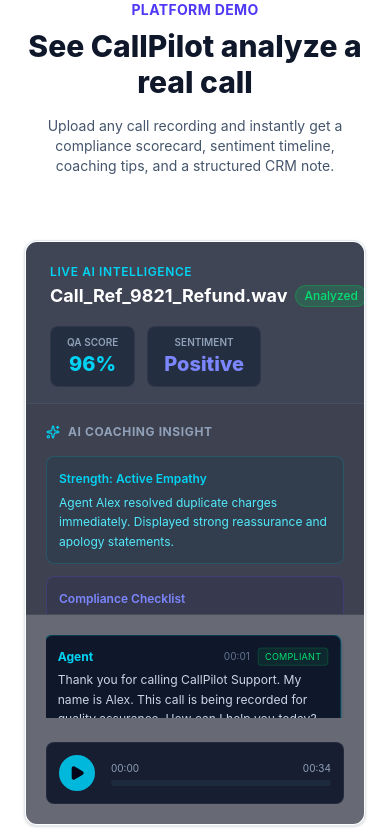
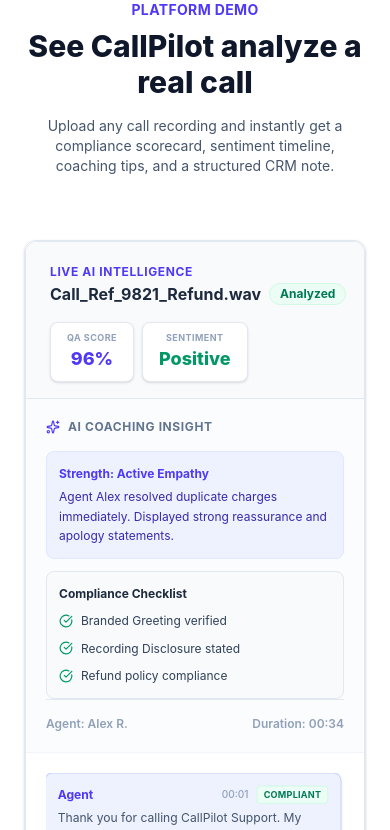
Before and after one commit to omaralizue-droid/callapp, a Next.js app: page / in a window 390 px wide. Shown: the part 1156-1986 px from the top of the page. Built offline with nearby package versions, Linux system fonts and the light colour scheme.

Commit message:
Fix dashboard loading transition flicker, rebrand InteractiveDemo player to light, and add global input overrides to resolve hardcoded dark colors

```diff
--- a/components/landing/InteractiveDemo.tsx
+++ b/components/landing/InteractiveDemo.tsx
@@ -84,7 +84,6 @@
     }
   }, [isPlaying])
 
-  // Dynamically compute active segment ID during rendering
   const matchedSegment = [...DEMO_SEGMENTS]
     .reverse()
     .find((seg) => currentTime >= seg.seconds)
@@ -99,58 +98,59 @@
   }
 
   return (
-    <div className="glass rounded-xl overflow-hidden shadow-2xl border border-white/10 glow-cyan">
+    <div className="rounded-xl overflow-hidden border border-slate-200 bg-white shadow-md">
+
       {/* Platform Header Mock */}
-      <div className="bg-slate-900/80 px-6 py-4 border-b border-white/5 flex flex-wrap items-center justify-between gap-4">
+      <div className="bg-slate-50 px-6 py-4 border-b border-slate-200 flex flex-wrap items-center justify-between gap-4">
         <div>
-          <span className="text-xs text-cyan-400 font-semibold tracking-wider uppercase">Live AI Intelligence</span>
-          <h3 className="text-lg font-bold text-white flex items-center gap-2">
+          <span className="text-xs text-indigo-600 font-bold tracking-wider uppercase">Live AI Intelligence</span>
+          <h3 className="text-base font-bold text-slate-800 flex items-center gap-2">
             Call_Ref_9821_Refund.wav
-            <span className="bg-green-500/20 text-green-400 text-xs px-2 py-0.5 rounded-full font-medium border border-green-500/30">
+            <span className="bg-emerald-50 text-emerald-700 text-xs px-2.5 py-0.5 rounded-full font-bold border border-emerald-100">
               Analyzed
             </span>
           </h3>
         </div>
-        <div className="flex gap-3">
-          <div className="bg-slate-800/80 rounded-lg px-4 py-2 border border-white/5 text-center">
-            <span className="block text-[10px] text-slate-400 font-semibold uppercase">QA Score</span>
-            <span className="text-xl font-extrabold text-cyan-400">96%</span>
+        <div className="flex gap-2">
+          <div className="bg-white rounded-lg px-4 py-2 border border-slate-200 text-center shadow-sm">
+            <span className="block text-[9px] text-slate-400 font-bold uppercase tracking-wider">QA Score</span>
+            <span className="text-lg font-extrabold text-indigo-600">96%</span>
           </div>
-          <div className="bg-slate-800/80 rounded-lg px-4 py-2 border border-white/5 text-center">
-            <span className="block text-[10px] text-slate-400 font-semibold uppercase">Sentiment</span>
-            <span className="text-xl font-extrabold text-indigo-400">Positive</span>
+          <div className="bg-white rounded-lg px-4 py-2 border border-slate-200 text-center shadow-sm">
+            <span className="block text-[9px] text-slate-400 font-bold uppercase tracking-wider">Sentiment</span>
+            <span className="text-lg font-extrabold text-emerald-600">Positive</span>
           </div>
         </div>
       </div>
 
       {/* Main Analysis Panels */}
-      <div className="grid grid-cols-1 md:grid-cols-3 divide-y md:divide-y-0 md:divide-x divide-white/5 h-[420px] bg-slate-950/60">
+      <div className="grid grid-cols-1 md:grid-cols-3 divide-y md:divide-y-0 md:divide-x divide-slate-100 min-h-[420px]">
 
         {/* Left Panel: AI Coaching & Compliance Summary */}
-        <div className="p-5 flex flex-col justify-between overflow-y-auto col-span-1 bg-slate-950/40">
+        <div className="p-5 flex flex-col justify-between overflow-y-auto col-span-1 bg-slate-50/50">
           <div className="space-y-4">
-            <h4 className="text-xs font-bold text-slate-400 uppercase tracking-wider flex items-center gap-2">
-              <Sparkles className="w-3.5 h-3.5 text-cyan-400" />
+            <h4 className="text-xs font-bold text-slate-500 uppercase tracking-wider flex items-center gap-2">
+              <Sparkles className="w-3.5 h-3.5 text-indigo-600" />
               AI Coaching Insight
             </h4>
             <div className="space-y-3">
-              <div className="bg-cyan-950/20 border border-cyan-500/20 rounded-lg p-3 text-xs leading-relaxed text-cyan-300">
-                <span className="font-semibold text-cyan-400 block mb-1">Strength: Active Empathy</span>
+              <div className="bg-indigo-50 border border-indigo-100 rounded-lg p-3 text-xs leading-relaxed text-indigo-800">
+                <span className="font-bold text-indigo-600 block mb-1">Strength: Active Empathy</span>
                 Agent Alex resolved duplicate charges immediately. Displayed strong reassurance and apology statements.
               </div>
-              <div className="bg-indigo-950/20 border border-indigo-500/20 rounded-lg p-3 text-xs leading-relaxed text-indigo-300">
-                <span className="font-semibold text-indigo-400 block mb-1">Compliance Checklist</span>
-                <div className="space-y-2 mt-2">
+              <div className="bg-slate-50 border border-slate-200 rounded-lg p-3 text-xs leading-relaxed text-slate-700">
+                <span className="font-bold text-slate-800 block mb-2">Compliance Checklist</span>
+                <div className="space-y-2">
                   <div className="flex items-center gap-2">
-                    <CheckCircle className="w-3.5 h-3.5 text-green-400" />
+                    <CheckCircle className="w-3.5 h-3.5 text-emerald-600" />
                     <span>Branded Greeting verified</span>
                   </div>
                   <div className="flex items-center gap-2">
-                    <CheckCircle className="w-3.5 h-3.5 text-green-400" />
+                    <CheckCircle className="w-3.5 h-3.5 text-emerald-600" />
                     <span>Recording Disclosure stated</span>
                   </div>
                   <div className="flex items-center gap-2">
-                    <CheckCircle className="w-3.5 h-3.5 text-green-400" />
+                    <CheckCircle className="w-3.5 h-3.5 text-emerald-600" />
                     <span>Refund policy compliance</span>
                   </div>
                 </div>
@@ -158,14 +158,14 @@
             </div>
           </div>
 
-          <div className="pt-4 border-t border-white/5 flex items-center justify-between text-xs text-slate-400">
+          <div className="pt-4 border-t border-slate-200 flex items-center justify-between text-xs text-slate-400 font-semibold">
             <span>Agent: Alex R.</span>
             <span>Duration: 00:34</span>
           </div>
         </div>
 
         {/* Right Panel: Interactive Transcript Scrolling */}
-        <div className="p-5 col-span-2 overflow-y-auto space-y-4 flex flex-col h-full justify-between">
+        <div className="p-5 col-span-2 overflow-y-auto space-y-4 flex flex-col h-full justify-between bg-white">
           <div className="space-y-3 overflow-y-auto flex-1 pr-1 max-h-[300px]">
             {DEMO_SEGMENTS.map((seg) => {
               const isActive = activeSegmentId === seg.id
@@ -173,59 +173,59 @@
                 <div
                   key={seg.id}
                   onClick={() => selectSegment(seg)}
-                  className={`p-3 rounded-lg border text-xs cursor-pointer transition-all duration-300 ${
+                  className={`p-3 rounded-lg border text-xs cursor-pointer transition-all duration-200 ${
                     isActive
-                      ? 'bg-slate-900 border-cyan-500/40 shadow-md shadow-cyan-950/20 scale-[1.01]'
-                      : 'bg-transparent border-transparent hover:bg-slate-900/30'
+                      ? 'bg-indigo-50 border-indigo-200 shadow-sm scale-[1.01]'
+                      : 'bg-white border-slate-100 hover:bg-slate-50'
                   }`}
                 >
                   <div className="flex justify-between items-center mb-1">
-                    <span className={`font-bold ${seg.speaker === 'Agent' ? 'text-cyan-400' : 'text-indigo-400'}`}>
+                    <span className={`font-bold ${seg.speaker === 'Agent' ? 'text-indigo-600' : 'text-slate-700'}`}>
                       {seg.speaker}
                     </span>
                     <div className="flex items-center gap-2">
-                      <span className="text-[10px] text-slate-500">{seg.time}</span>
+                      <span className="text-[10px] text-slate-400 font-medium">{seg.time}</span>
                       {seg.compliance && (
-                        <span className="bg-green-500/10 text-green-400 text-[9px] px-1.5 py-0.5 rounded border border-green-500/20 uppercase tracking-wide">
+                        <span className="bg-emerald-50 text-emerald-700 text-[9px] px-1.5 py-0.5 rounded border border-emerald-100 font-bold uppercase tracking-wide">
                           Compliant
                         </span>
                       )}
-                      {seg.sentiment === 'positive' && <Smile className="w-3 h-3 text-green-400" />}
-                      {seg.sentiment === 'negative' && <Frown className="w-3 h-3 text-rose-400" />}
+                      {seg.sentiment === 'positive' && <Smile className="w-3.5 h-3.5 text-emerald-600" />}
+                      {seg.sentiment === 'negative' && <Frown className="w-3.5 h-3.5 text-rose-500" />}
                     </div>
                   </div>
-                  <p className="text-slate-300 leading-relaxed">{seg.text}</p>
+                  <p className="text-slate-600 leading-relaxed">{seg.text}</p>
                 </div>
               )
             })}
           </div>
 
           {/* Audio Player Controls */}
-          <div className="bg-slate-900/90 rounded-lg p-3 border border-white/5 flex items-center gap-4 mt-2">
+          <div className="bg-slate-50 rounded-xl p-3 border border-slate-200 flex items-center gap-4 mt-2">
             <button
               onClick={togglePlayback}
-              className="bg-cyan-500 hover:bg-cyan-400 text-slate-950 p-2.5 rounded-full transition-transform hover:scale-105"
+              className="bg-indigo-600 hover:bg-indigo-700 text-white p-2.5 rounded-full transition-transform hover:scale-105"
             >
-              {isPlaying ? <Pause className="w-4 h-4 fill-slate-950" /> : <Play className="w-4 h-4 fill-slate-950" />}
+              {isPlaying ? <Pause className="w-4 h-4 fill-white text-white" /> : <Play className="w-4 h-4 fill-white text-white" />}
             </button>
 
             <div className="flex-1">
-              <div className="flex items-center justify-between text-[10px] text-slate-400 mb-1">
+              <div className="flex items-center justify-between text-[10px] text-slate-400 font-bold mb-1">
                 <span>00:{currentTime.toString().padStart(2, '0')}</span>
                 <span>00:34</span>
               </div>
-              <div className="w-full bg-slate-800 rounded-full h-1.5 overflow-hidden">
+              <div className="w-full bg-slate-200 rounded-full h-1.5 overflow-hidden">
                 <div
-                  className="bg-cyan-400 h-1.5 rounded-full transition-all duration-300"
+                  className="bg-indigo-600 h-1.5 rounded-full transition-all duration-300"
                   style={{ width: `${(currentTime / 34) * 100}%` }}
                 />
               </div>
             </div>
 
             <div className="hidden sm:flex items-center gap-1.5 text-slate-400">
-              <Volume2 className="w-4 h-4" />
-              <div className="w-12 bg-slate-800 rounded-full h-1">
-                <div className="bg-slate-400 h-1 rounded-full w-2/3" />
+              <Volume2 className="w-4 h-4 text-slate-500" />
+              <div className="w-12 bg-slate-200 rounded-full h-1">
+                <div className="bg-indigo-600 h-1 rounded-full w-2/3" />
               </div>
             </div>
           </div>
```
Also changed, not shown: app/globals.css (+55 -0 lines), components/dashboard/UploadForm.tsx (+41 -49 lines), components/dashboard/WaveformGenerator.tsx (+10 -10 lines).
